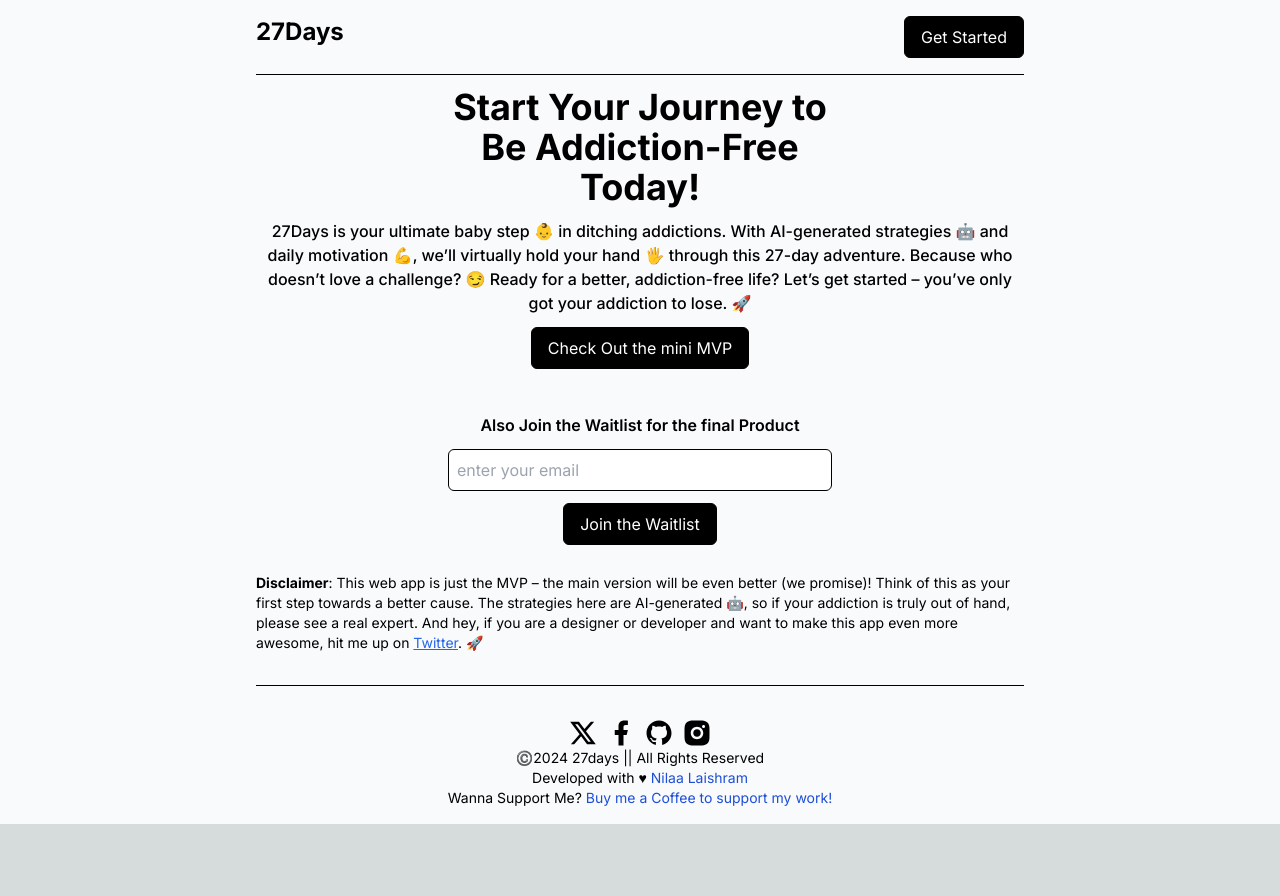
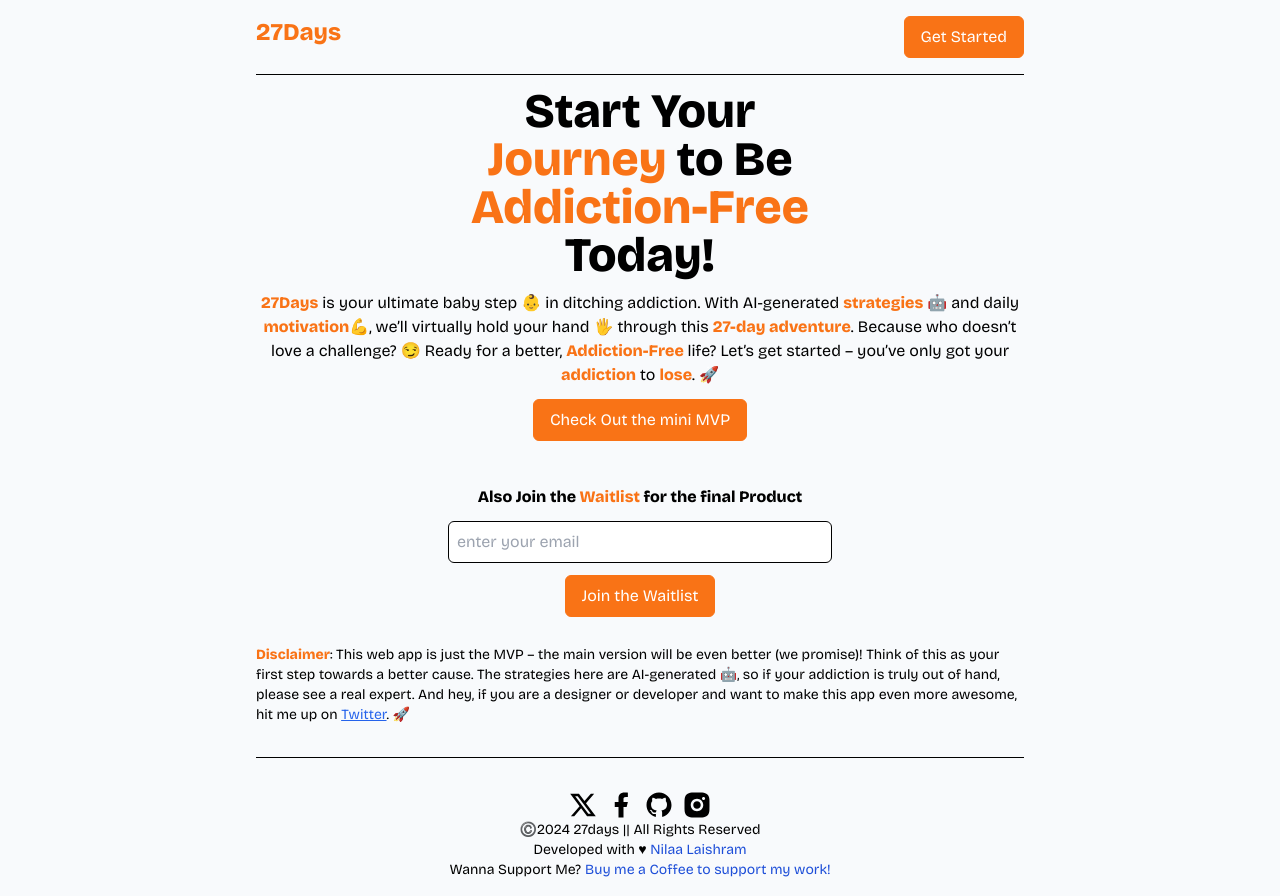
Before and after one commit to nilaachandra/twentysevendays, a Next.js app: page / in a window 1280 px wide. Before the commit the page ends 824 px from the top, so only its background shows below. Built offline with nearby package versions, Linux system fonts and the light colour scheme.

Commit message:
color changes

```diff
--- a/package.json
+++ b/package.json
@@ -9,6 +9,7 @@
     "lint": "next lint"
   },
   "dependencies": {
+    "@next/font": "^14.2.4",
     "next": "14.2.4",
     "react": "^18",
     "react-dom": "^18",
--- a/src/app/globals.css
+++ b/src/app/globals.css
@@ -1,33 +1,3 @@
 @tailwind base;
 @tailwind components;
 @tailwind utilities;
-
-:root {
-  --foreground-rgb: 0, 0, 0;
-  --background-start-rgb: 214, 219, 220;
-  --background-end-rgb: 255, 255, 255;
-}
-
-@media (prefers-color-scheme: dark) {
-  :root {
-    --foreground-rgb: 255, 255, 255;
-    --background-start-rgb: 0, 0, 0;
-    --background-end-rgb: 0, 0, 0;
-  }
-}
-
-body {
-  color: rgb(var(--foreground-rgb));
-  background: linear-gradient(
-      to bottom,
-      transparent,
-      rgb(var(--background-end-rgb))
-    )
-    rgb(var(--background-start-rgb));
-}
-
-@layer utilities {
-  .text-balance {
-    text-wrap: balance;
-  }
-}
--- a/src/app/layout.tsx
+++ b/src/app/layout.tsx
@@ -1,8 +1,9 @@
 import type { Metadata } from "next";
-import { Inter } from "next/font/google";
+import { Bricolage_Grotesque, Inter } from "next/font/google";
 import "./globals.css";
 
 const inter = Inter({ subsets: ["latin"] });
+const bicolage = Bricolage_Grotesque({subsets: ['latin'], weight: ["400", "800" ]})
 
 export const metadata: Metadata = {
   title: "27Days - Get Rid of Your Addiction",
@@ -16,7 +17,7 @@ export default function RootLayout({
 }>) {
   return (
     <html lang="en">
-      <body className={inter.className}>{children}</body>
+      <body className={bicolage.className}>{children}</body>
     </html>
   );
 }
--- a/src/components/Button.tsx
+++ b/src/components/Button.tsx
@@ -12,7 +12,7 @@ const Button = ({ children, onClick, type = 'button', className = '' }: ButtonPr
     <button
       onClick={onClick}
       type={type}
-      className={`px-4 py-2 bg-black text-white hover:bg-white hover:text-black border-black border duration-200 transition-all rounded-md ${className}`}
+      className={`px-4 py-2 bg-orange-500 text-white hover:bg-white hover:text-black border-orange-500 border duration-200 transition-all rounded-md ${className}`}
     >
       {children}
     </button>
--- a/src/components/Disclaimer.tsx
+++ b/src/components/Disclaimer.tsx
@@ -2,7 +2,7 @@ const Disclaimer = () => {
     return (
       <div className="w-full flex">
         <p className="text-sm mt-4">
-          <span className="font-bold">Disclaimer</span>: This web app is just the MVP – the main version will be even
+          <span className="font-bold text-orange-500">Disclaimer</span>: This web app is just the MVP – the main version will be even
           better (we promise)! Think of this as your first step towards a better
           cause. The strategies here are AI-generated 🤖, so if your addiction is
           truly out of hand, please see a real expert. And hey, if you are a
--- a/src/components/Hero.tsx
+++ b/src/components/Hero.tsx
@@ -3,24 +3,28 @@ import Button from "./Button";
 import Waitlist from "./Waitlist";
 import Disclaimer from "./Disclaimer";
 
-
 const Hero = () => {
   return (
     <div className="w-full border-b border-black pb-8 flex flex-col justify-center items-center gap-3">
-      <h1 className="w-full lg:w-1/2 text-4xl text-center font-bold">
-        Start Your Journey to Be Addiction-Free Today!
+      <h1 className="w-full lg:w-1/2 lg:text-5xl text-4xl text-center font-bold">
+        Start Your <span className="text-orange-500">Journey</span> to Be{" "}
+        <span className="text-orange-500">Addiction-Free</span> Today!
       </h1>
       <p className="text-center font-medium">
-        27Days is your ultimate baby step 👶 in ditching addictions. With
-        AI-generated strategies 🤖 and daily motivation 💪, we’ll virtually hold
-        your hand 🖐️ through this 27-day adventure. Because who doesn’t love a
-        challenge? 😏 Ready for a better, addiction-free life? Let’s get started
-        – you’ve only got your addiction to lose. 🚀
+        <span className="text-orange-500 font-bold">27Days</span> is your
+        ultimate baby step 👶 in ditching addiction. With AI-generated{" "}
+        <span className="text-orange-500 font-bold">strategies</span> 🤖 and
+        daily <span className="text-orange-500 font-bold">motivation</span>💪,
+        we’ll virtually hold your hand 🖐️ through this <span className="text-orange-500 font-bold">27-day adventure</span>. Because
+        who doesn’t love a challenge? 😏 Ready for a better, <span className="text-orange-500 font-bold">Addiction-Free </span>
+         life? Let’s get started – you’ve only got your <span className="text-orange-500 font-bold">addiction</span> to <span className="text-orange-500 font-bold">lose</span>. 🚀
       </p>
       <Button>Check Out the mini MVP</Button>
-      <p className="font-semibold mt-8">Also Join the Waitlist for the final Product</p>
-      <Waitlist/>
-      <Disclaimer/>
+      <p className="font-semibold mt-8">
+        Also Join the <span className="text-orange-500 font-bold">Waitlist</span> for the final Product
+      </p>
+      <Waitlist />
+      <Disclaimer />
     </div>
   );
 };
--- a/src/components/Navbar.tsx
+++ b/src/components/Navbar.tsx
@@ -4,7 +4,7 @@ import Button from "./Button";
 const Navbar = () => {
   return (
     <div className="w-full py-4 flex justify-between border-b border-black mb-3">
-        <h1 className="text-2xl font-bold">27Days</h1>
+        <h1 className="text-2xl font-bold text-orange-500">27Days</h1>
         <Button>
             Get Started
         </Button>
--- a/src/components/Wrapper.tsx
+++ b/src/components/Wrapper.tsx
@@ -2,7 +2,7 @@ import { ReactNode } from "react"
 
 const Wrapper = ({children, className}: {children: ReactNode, className?: string}) => {
     return (
-      <div className={`h-full mx-auto w-full max-w-screen px-4 lg:px-64 ${className}`}>
+      <div className={`h-full headfont-regular mx-auto w-full max-w-screen px-4 lg:px-64 ${className}`}>
           {children}
       </div>
     )
```
Also changed, not shown: src/app/page.tsx (+4 -4 lines), 1 other file (tests, documents, lock files or other folders).
